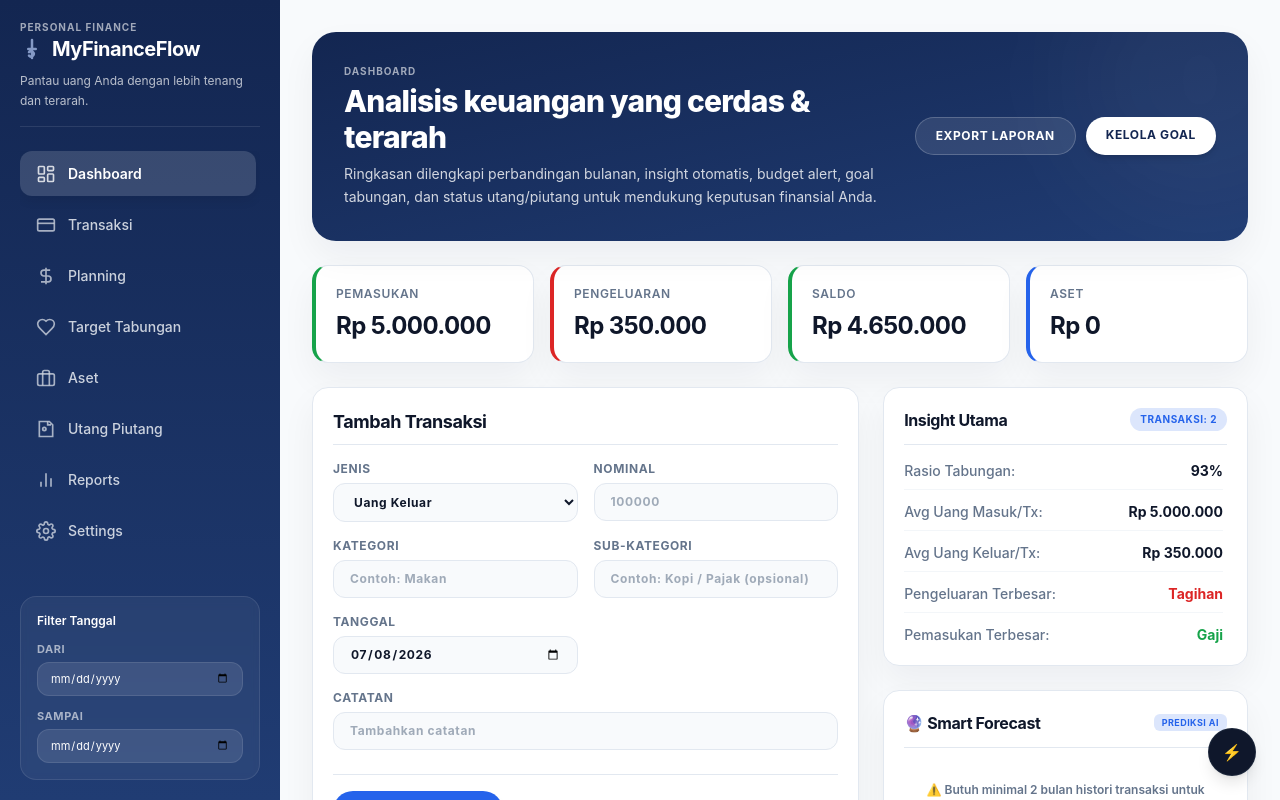
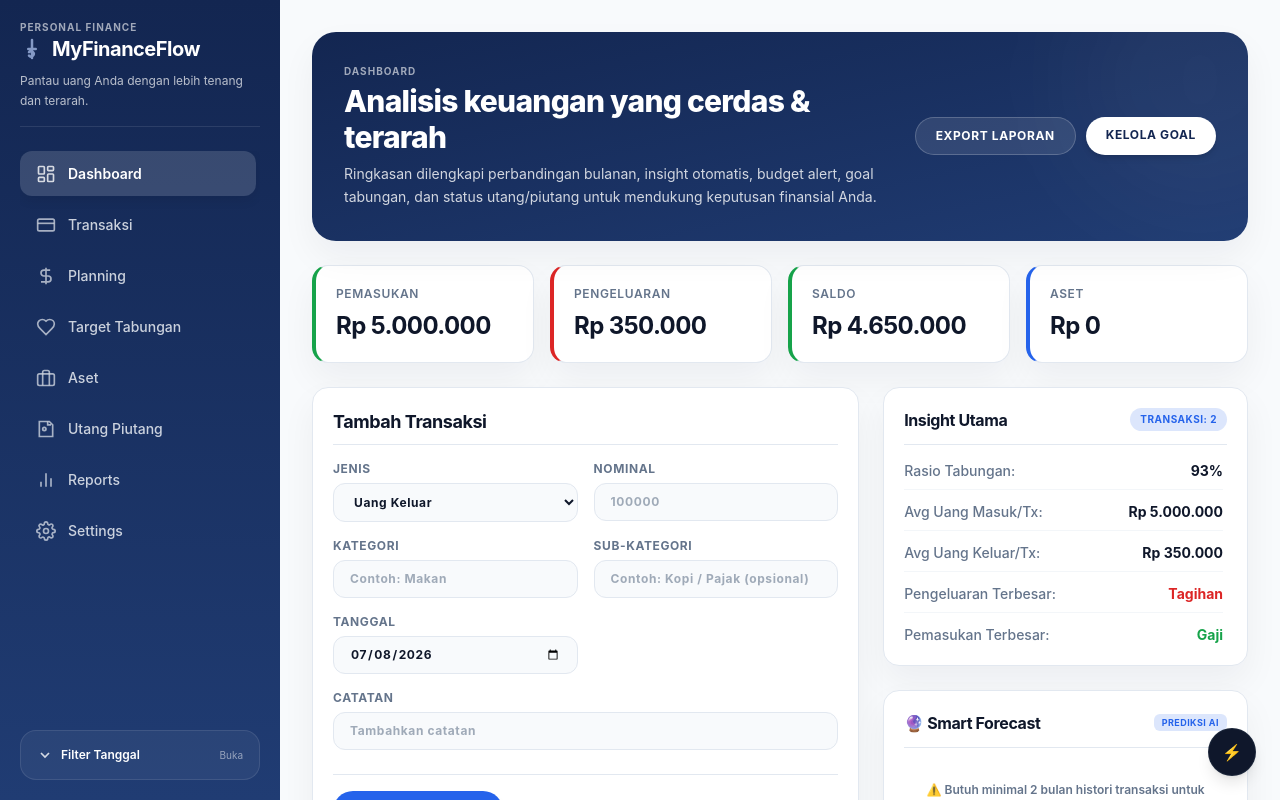
Before and after one commit to XNS-ivy/vue-laporan-keuangan, a Vue app in the folder frontend/: page / in a window 1280 px wide. Built offline with nearby package versions, Linux system fonts and the light colour scheme.

Commit message:
feat: create LayoutShell component with responsive sidebar and navigation structure

```diff
--- a/frontend/src/components/LayoutShell.vue
+++ b/frontend/src/components/LayoutShell.vue
@@ -16,6 +16,7 @@ const route = useRoute()
 const mainElement = ref<HTMLElement | null>(null)
 const showScrollTop = ref(false)
 const showFloatingMenu = ref(false)
+const dateFilterExpanded = ref(false)
 
 // Quick transaction form states
 const showQuickTxModal = ref(false)
@@ -49,6 +50,7 @@ watch(() => route.path, () => {
     mainElement.value.scrollTop = 0
   }
   showFloatingMenu.value = false
+  dateFilterExpanded.value = false
 })
 
 const syncViewport = () => {
@@ -266,9 +268,39 @@ onBeforeUnmount(() => {
       </nav>
 
       <!-- Date Filter Panel -->
-      <section class="mt-auto border border-white/10 rounded-2xl p-4 bg-white/5 flex flex-col gap-3 backdrop-blur-xs">
-        <div class="flex items-center justify-between">
-          <strong class="text-xs font-semibold text-white">Filter Tanggal</strong>
+      <div class="mt-auto relative select-none">
+        <!-- Toggle Trigger Button -->
+        <button
+          class="w-full border border-white/10 rounded-2xl p-4 bg-white/5 hover:bg-white/10 active:bg-white/15 text-white flex items-center justify-between cursor-pointer transition-all"
+          type="button"
+          @click="dateFilterExpanded = !dateFilterExpanded"
+        >
+          <div class="flex items-center gap-2">
+            <svg
+              class="w-4 h-4 text-white/80 transition-transform duration-200"
+              :class="{ 'rotate-180': dateFilterExpanded }"
+              viewBox="0 0 24 24"
+              fill="none"
+              stroke="currentColor"
+              stroke-width="2.5"
+            >
+              <polyline points="6 9 12 15 18 9"></polyline>
+            </svg>
+            <strong class="text-xs font-semibold">Filter Tanggal</strong>
+            <span v-if="hasDateFilter" class="text-[9px] bg-primary/30 text-white border border-white/10 rounded-sm px-1.5 py-0.5 font-bold uppercase tracking-wider scale-90">
+              Aktif
+            </span>
+          </div>
+          <span class="text-[10px] text-white/50">{{ dateFilterExpanded ? 'Tutup' : 'Buka' }}</span>
+        </button>
+
+        <!-- Dropdown Menu (Floats upward over navigation) -->
+        <div
+          v-if="dateFilterExpanded"
+          class="absolute bottom-full left-0 right-0 mb-2 border border-white/15 rounded-2xl p-4 bg-slate-900/95 shadow-2xl flex flex-col gap-3.5 backdrop-blur-md z-40 animate-in fade-in slide-in-from-bottom-2 duration-200"
+        >
+          <div class="flex items-center justify-between border-b border-white/10 pb-2.5">
+            <span class="text-[10px] font-bold text-white/60 uppercase tracking-wider">Rentang Waktu</span>
             <button
               v-if="hasDateFilter"
               class="border-none rounded-full px-2.5 py-1 bg-white/10 hover:bg-white/20 active:bg-white/35 text-[10px] text-white cursor-pointer font-medium transition-colors"
@@ -296,7 +328,8 @@ onBeforeUnmount(() => {
               @input="setGlobalDateFilter({ end: ($event.target as HTMLInputElement).value })"
             />
           </label>
-      </section>
+        </div>
+      </div>
     </aside>
 
     <!-- Content Area -->
```
Lines whose indentation alone changed are shown as unchanged.
